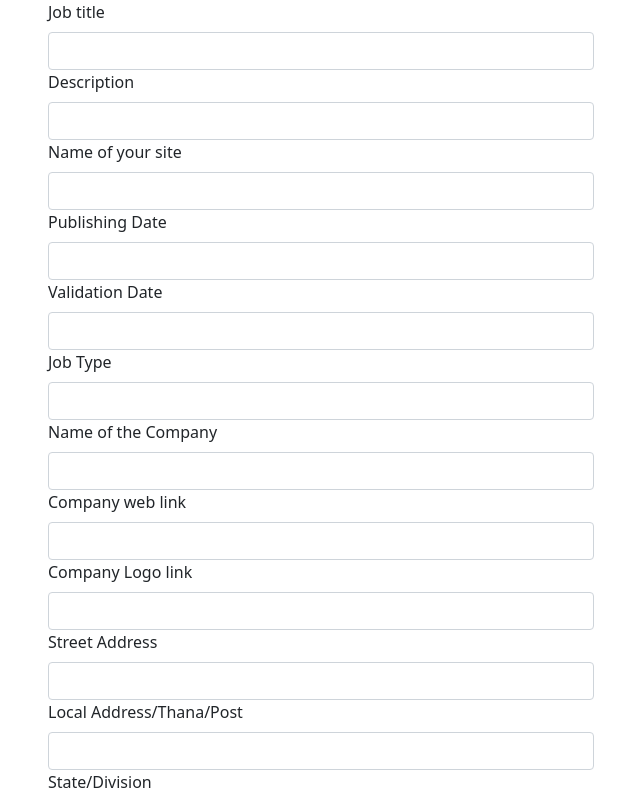
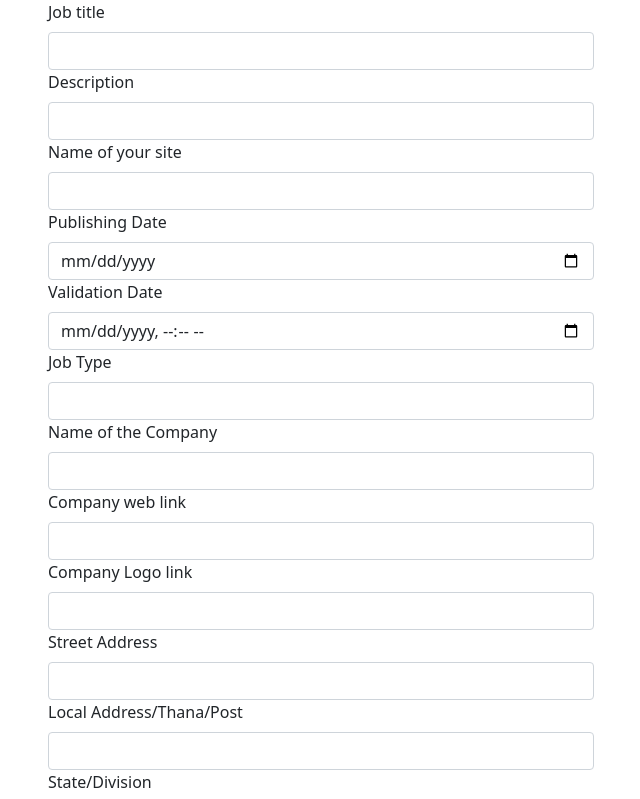
Before and after one commit to Habibur-Rahman0927/raja-form-input-output, a plain HTML site: page index.html in a window 1280 px wide. Shown: the top 799 px of the page, without its empty margins (34-674 px from the left). Drawn offline with nearby package versions, Linux system fonts and the light colour scheme.

Commit message:
data modify

```diff
--- a/index.html
+++ b/index.html
@@ -29,12 +29,12 @@
 
                             <div>
                                 <label class="form-label">Publishing Date</label>
-                                <input type="number" class="form-control" id="publishing">
+                                <input type="date" class="form-control" id="publishing">
                             </div>
 
                             <div>
                                 <label class="form-label">Validation Date</label>
-                                <input type="number" class="form-control" id="validation">
+                                <input type="datetime-local" class="form-control" id="validation">
                             </div>
 
                             <div>
```
